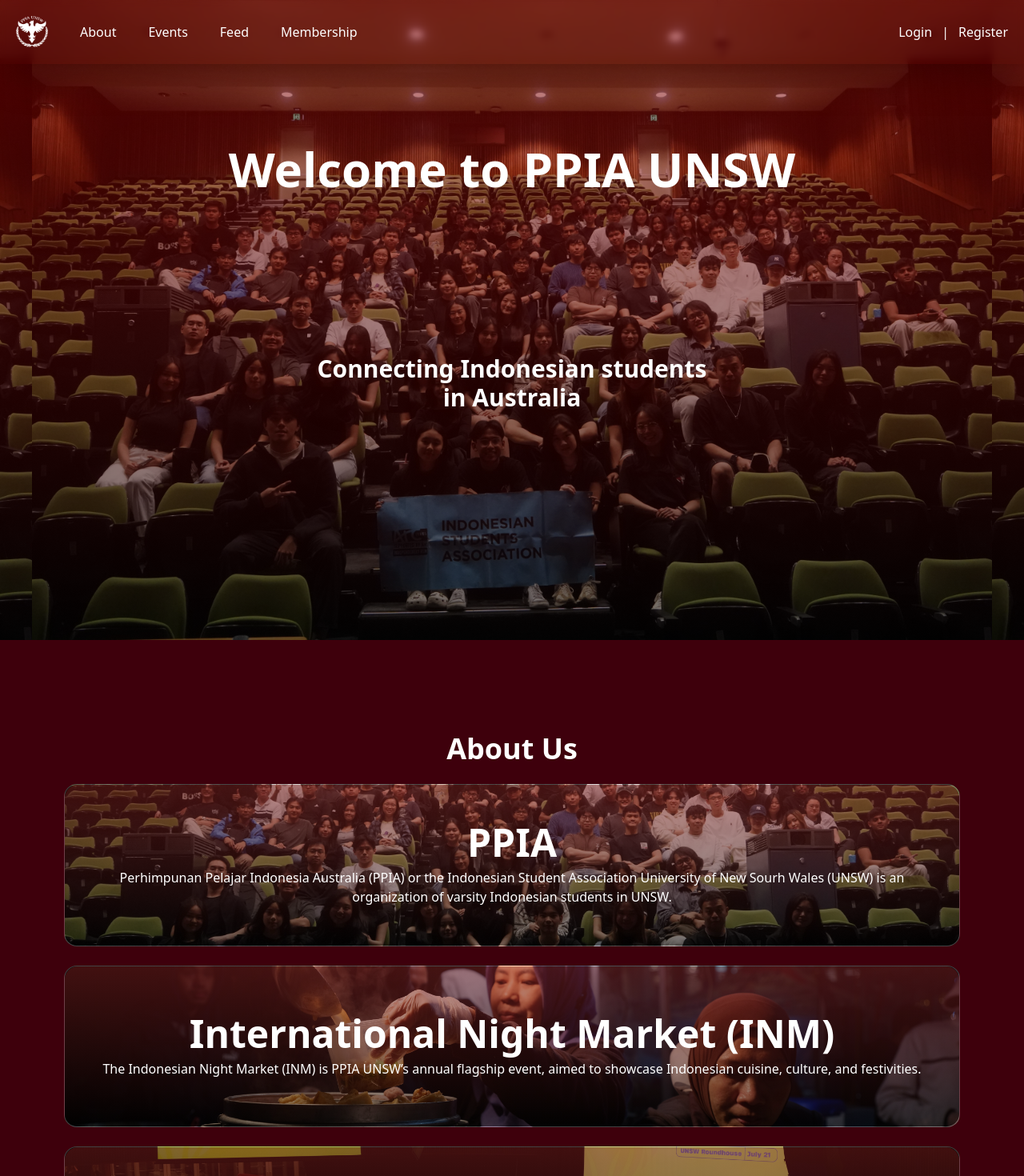
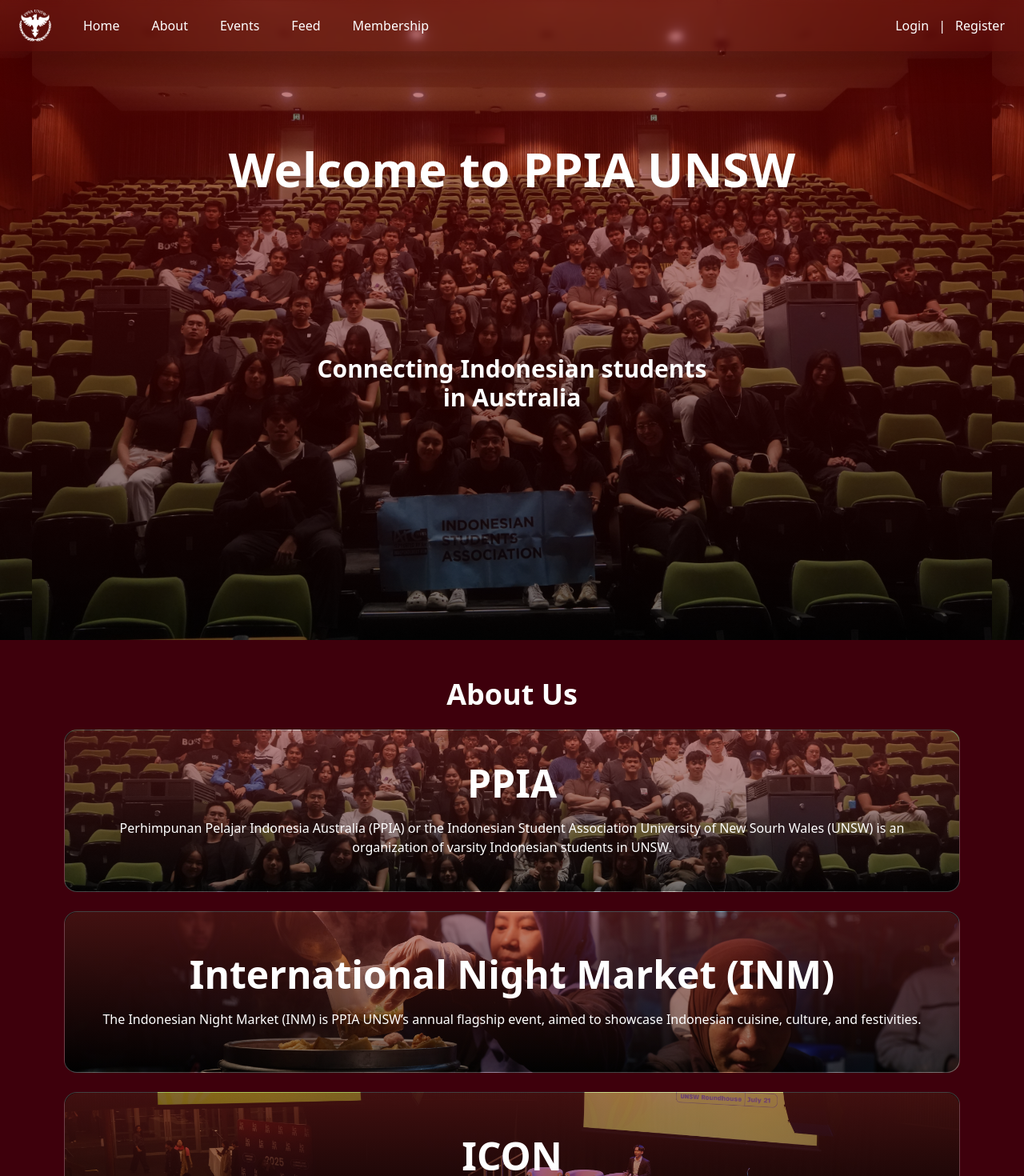
Before and after one commit to MelvinDY/ignite, a React (Vite) app in the folder frontend/: page / in a window 1280 px wide. Shown: the top 1470 px of the page at 80% size. Built offline with nearby package versions, Linux system fonts and the light colour scheme; no server answers.

Commit message:
feat: add dropdown on hover for About, link PPIA about

```diff
--- a/frontend/src/App.tsx
+++ b/frontend/src/App.tsx
@@ -70,7 +70,12 @@ function App() {
               <Routes>
                 <Route path="/" element={<Dashboard />} />
                 <Route path="/dashboard" element={<Dashboard />} />
-                <Route path="/about" element={<AboutPPIA />} />
+                {/* About subpages */}
+                <Route path="/about">
+                  <Route path="ppia" element={<AboutPPIA />} />
+                  <Route path="icon" element={<AboutPPIA />} />
+                  <Route path="inm" element={<AboutPPIA />} />
+                </Route>
                 <Route
                   path="/add"
                   element={<AddUser onUserAdded={handleUserAdded} />}
--- a/frontend/src/components/AboutUsCard.tsx
+++ b/frontend/src/components/AboutUsCard.tsx
@@ -2,12 +2,15 @@ import { twMerge } from "tailwind-merge";
 
 interface AboutUsCardProps {
   children: React.ReactNode;
+  onClick?: () => void;
   className?: string;
   img?: string;
 }
 
-const AboutUsCard = ({ children, className = "", img = "" }: AboutUsCardProps) => {
-  return <button type="button" className={twMerge(`relative border border-white/25 shadow-3xl rounded-xl sm:rounded-2xl p-4 sm:p-6 lg:p-8
+const AboutUsCard = ({ children, onClick, className = "", img = "" }: AboutUsCardProps) => {
+  return <button type="button"
+      onClick={onClick}
+      className={twMerge(`relative border border-white/25 shadow-3xl rounded-xl sm:rounded-2xl p-4 sm:p-6 lg:p-8
       hover:shadow-[0_0_10px_rgba(255,238,255,0.50)] ease-in-out duration-300 bg-cover bg-center bg-no-repeat`, className)}
       style={{ backgroundImage: `url(${img})`}}
   >
--- /dev/null
+++ b/frontend/src/components/FadeInSection.tsx
@@ -0,0 +1,34 @@
+import { useEffect, useRef, useState } from "react";
+
+const FadeInSection = ({ children }: { children: React.ReactNode }) => {
+  const ref = useRef<HTMLDivElement | null>(null);
+  const [isVisible, setIsVisible] = useState(false);
+
+  useEffect(() => {
+    const observer = new IntersectionObserver(
+      ([entry]) => {
+        if (entry.isIntersecting) {
+          setIsVisible(true);
+          observer.unobserve(entry.target);
+        }
+      },
+      { threshold: 0.2 }
+    );
+
+    if (ref.current) observer.observe(ref.current);
+    return () => observer.disconnect();
+  }, []);
+
+  return (
+    <div
+      ref={ref}
+      className={`flex w-full h-full transition-all duration-700 ease-out ${
+        isVisible ? "opacity-100 translate-y-0" : "opacity-0 translate-y-10"
+      }`}
+    >
+      {children}
+    </div>
+  );
+};
+
+export { FadeInSection };
--- a/frontend/src/components/Footer.tsx
+++ b/frontend/src/components/Footer.tsx
@@ -1,4 +1,3 @@
-import { Mail } from 'lucide-react';
 import { BsTiktok } from "react-icons/bs";
 import { BsInstagram } from "react-icons/bs";
 import { BsFacebook } from "react-icons/bs";
@@ -13,7 +12,7 @@ const Footer = () => {
 
   return (
     <footer className="text-center p-10 bg-[var(--secondary-red)] text-white mt-20 w-full z-20">
-      <div className="flex justify-center mb-4 gap-10 flex-wrap min-h-72 text-xl">
+      <div className="flex justify-center mb-4 gap-10 flex-wrap min-h-72 md:text-xl text-sm">
         {/* Sign up for membership */}
         <div className="text-left flex-1">
           <h2 className="text-wrap max-w-80 font-bold text-4xl mb-2 text-[var(--secondary-text)]">Love the chuckle?</h2>
--- a/frontend/src/components/Navbar.tsx
+++ b/frontend/src/components/Navbar.tsx
@@ -2,6 +2,7 @@ import { useLocation, useNavigate } from "react-router-dom";
 import { useAuth } from "../hooks/useAuth";
 import { DashboardHeaderAvatar } from "./DashboardHeaderAvatar";
 import ppiaLogo from "../assets/PPIA_logo_white.png";
+import { Link } from "react-router-dom";
 
 const Navbar = () => {
   const location = useLocation();
@@ -21,10 +22,10 @@ const Navbar = () => {
 
 
   return (
-    <nav className="fixed top-0 p-5 backdrop-blur-sm w-full shadow-2xl z-40 h-20">
-      <div className="flex justify-between items-center w-full">
-        <ul className="flex justify-between w-full">
-          <div className="flex gap-10">
+    <nav className="fixed top-0 backdrop-blur-sm w-full shadow-2xl z-40 h-16 flex items-center px-6">
+      <div className="flex justify-between items-center w-full h-full">
+        <ul className="flex justify-between w-full h-full">
+          <div className="flex gap-10 h-full">
             <button
               onClick={() => handleNavigation("/")}
             >
@@ -32,10 +33,46 @@ const Navbar = () => {
             </button>
             <button
               className="hover:underline"
-              onClick={() => handleNavigation("/#about")}
+              onClick={() => handleNavigation("/")}
             >
-              About
+              Home
             </button>
+            <div className="flex flex-col items-center justify-center group">
+              {/* About button */}
+              <button
+                className="relative hover:underline"
+                onClick={() => handleNavigation("/#about")}
+              >
+                About
+              </button>
+              <div className="absolute top-14 bg-white text-black rounded-md mt-2 p-2
+                              shadow-lg opacity-0 group-hover:opacity-90 invisible
+                              group-hover:visible transition-opacity duration-500 ease-in-out">
+                <ul className="flex flex-col gap-2">
+                  {/* Submenu for About */}
+                  <Link to="/about/ppia"
+                    className="px-3 rounded-lg hover:underline transition-all"
+                    onClick={(e) => e.stopPropagation()}
+                  >
+                    PPIA
+                  </Link>
+                  <div className="h-px bg-gray-300 my-1" />
+                  <Link to="/about/inm"
+                    className="px-3 rounded-lg hover:underline transition-all"
+                    onClick={(e) => e.stopPropagation()}
+                  >
+                    INM
+                  </Link>
+                  <div className="h-px bg-gray-300 my-1" />
+                  <Link to="/about/icon"
+                    className="px-3 rounded-lg hover:underline transition-all"
+                    onClick={(e) => e.stopPropagation()}
+                  >
+                    ICON
+                  </Link>
+                </ul>
+              </div>
+            </div>
             <button
               className="hover:underline"
               onClick={() => handleNavigation("/events")}
--- a/frontend/src/pages/Dashboard.tsx
+++ b/frontend/src/pages/Dashboard.tsx
@@ -3,11 +3,13 @@ import ICON_event from "../assets/ICON-min.jpg";
 import INM_event from "../assets/INM-min.jpg";
 import { AboutUsCard } from "@/components/AboutUsCard";
 import { useEffect, useRef } from "react";
-import { useLocation } from "react-router-dom";
+import { useLocation, useNavigate } from "react-router-dom";
+import { FadeInSection } from "@/components/FadeInSection";
 
 const Dashboard = () => {
   const aboutUsSection = useRef<HTMLDivElement>(null);
   const location = useLocation();
+  const navigate = useNavigate();
 
   useEffect(() => {
     if (location.hash === "#about") {
@@ -19,6 +21,8 @@ const Dashboard = () => {
   return (
     <div className="w-full flex flex-col justify-start items-center scroll-smooth gap-y-12"
     >
+      <FadeInSection>
+        {/* Welcome header */}
         <section
           id="welcome-header"
           className="flex flex-col justify-center min-h-screen w-full items-center gap-5 z-10 bg-contain
@@ -33,35 +37,38 @@ const Dashboard = () => {
             <h2 className="text-center text-3xl font-bold drop-shadow-2xl rounded-xl h-64 w-[70%]">Connecting Indonesian students in Australia</h2>
           </header>
         </section>
+      </FadeInSection>
 
       {/* <section id="meet-the-execs" className="z-10">
         <MeetTheExecs />
       </section> */}
 
+      <FadeInSection>
         <div ref={aboutUsSection} className="h-5"/>
-      <section id="about" className="flex flex-col z-10 h-[calc(100vh-5rem)] px-20 gap-6 w-full">
+        <section id="about" className="flex flex-col z-10 min-h-[calc(100vh-5rem)] px-20 gap-6 w-full">
           <h1 className="text-4xl font-bold text-center">About Us</h1>
-        <AboutUsCard className="flex-1 h-full w-full" img={ngompoel}>
+          <AboutUsCard className="flex-1 h-full w-full" img={ngompoel} onClick={() => navigate("/about/ppia")}>
             <h1 className="sm:text-5xl text-3xl font-bold">PPIA</h1>
-          <p className="text-md mt-2">
+            <p className="text-md mt-5">
               Perhimpunan Pelajar Indonesia Australia (PPIA) or the Indonesian Student Association University of New Sourh Wales (UNSW)  is an organization of varsity Indonesian students in UNSW.
             </p>
           </AboutUsCard>
-        <AboutUsCard className="flex-1 h-full w-full" img={INM_event}>
+
+          <AboutUsCard className="flex-1 h-full w-full" img={INM_event} onClick={() => navigate("/about/inm")}>
             <h1 className="sm:text-5xl text-3xl font-bold">International Night Market (INM)</h1>
-          <p className="text-md mt-2">
+            <p className="text-md mt-5">
               The Indonesian Night Market (INM) is PPIA UNSW’s annual flagship event, aimed to showcase Indonesian cuisine, culture, and festivities.
             </p>
           </AboutUsCard>
 
-        <AboutUsCard className="flex-1 h-full w-full" img={ICON_event}>
+          <AboutUsCard className="flex-1 h-full w-full" img={ICON_event} onClick={() => navigate("/about/icon")}>
             <h1 className="sm:text-5xl text-3xl font-bold">ICON</h1>
-          <p className="text-md mt-2">
+            <p className="text-md mt-5">
               ICON 2025 is an immersive, week-long educational and career event proudly organized by PPIA UNSW.
             </p>
           </AboutUsCard>
-
         </section>
+      </FadeInSection>
     </div>
   );
 };
--- a/frontend/src/pages/about/PPIA.tsx
+++ b/frontend/src/pages/about/PPIA.tsx
@@ -2,7 +2,8 @@ import { useState, useEffect } from "react";
 import type { JSX, FC } from "react";
 import { ChevronLeft, ChevronRight } from "lucide-react";
 import { EventCard } from "@/components/EventCard";
-import logoPPIA from "@/assets/Copy of PPIA.png";
+import logoPPIA from "@/assets/PPIA_logo_white.png";
+import { BsInstagram } from "react-icons/bs";
 
 // --- Type Definitions ---
 interface Event {
@@ -240,24 +241,6 @@ const JoinUsSection: FC = () => (
   </section>
 );
 
-const InstagramIcon: FC = () => (
-  <svg
-    width="60"
-    height="60"
-    viewBox="0 0 24 24"
-    fill="none"
-    stroke="currentColor"
-    strokeWidth="1.5"
-    strokeLinecap="round"
-    strokeLinejoin="round"
-    className="text-white"
-  >
-    <rect x="2" y="2" width="20" height="20" rx="5" ry="5"></rect>
-    <path d="M16 11.37A4 4 0 1 1 12.63 8 4 4 0 0 1 16 11.37z"></path>
-    <line x1="17.5" y1="6.5" x2="17.51" y2="6.5" strokeWidth="2"></line>
-  </svg>
-);
-
 const InstagramSection: FC = () => (
   <section className="py-24 max-w-xl mx-auto flex flex-col items-center">
     <a
@@ -268,7 +251,7 @@ const InstagramSection: FC = () => (
     >
       <div className="transition-transform duration-300 ease-in-out group-hover:scale-110">
         <div className="absolute -inset-8 z-0 bg-black/50 rounded-full blur-3xl scale-125" />
-        <InstagramIcon />
+        <BsInstagram size={64} className="text-white/70" />
       </div>
     </a>
   </section>
```
Also changed, not shown: frontend/src/assets/Copy of PPIA.png (deleted). Lines whose indentation alone changed are shown as unchanged.
